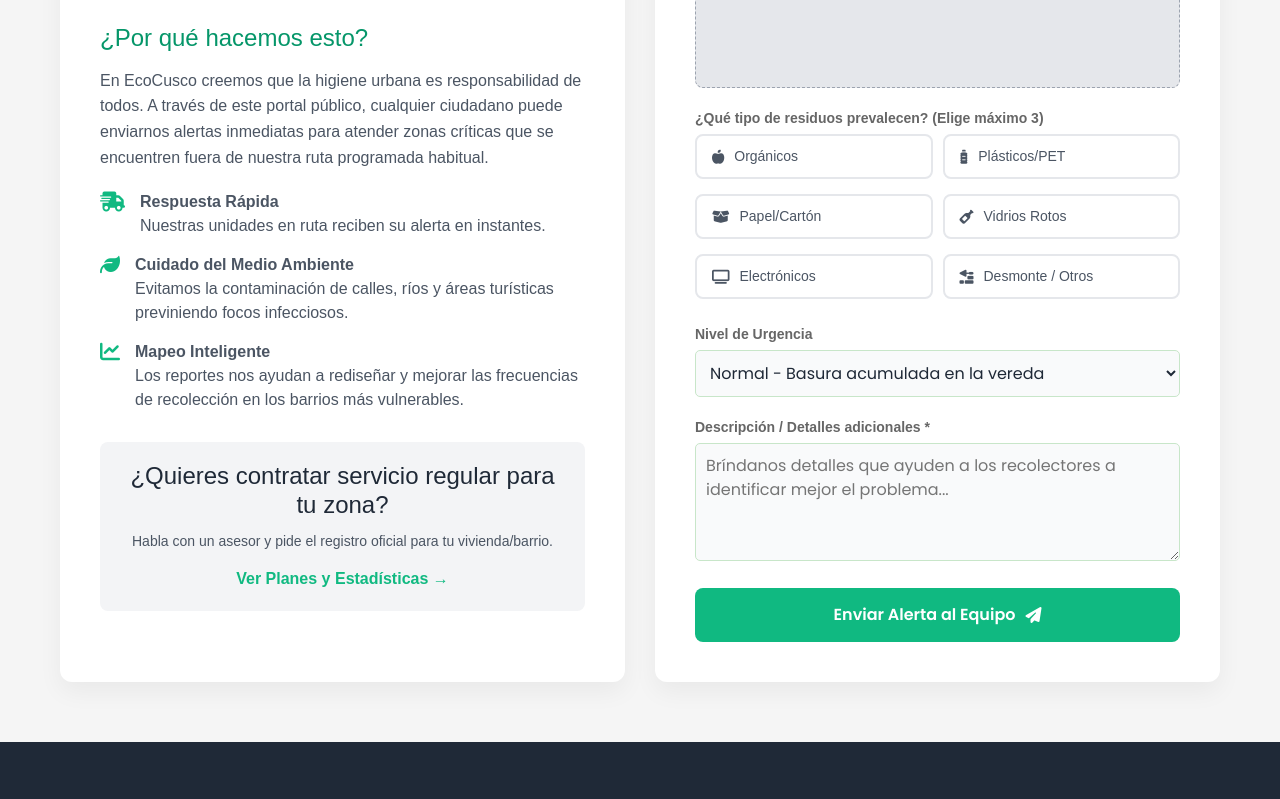
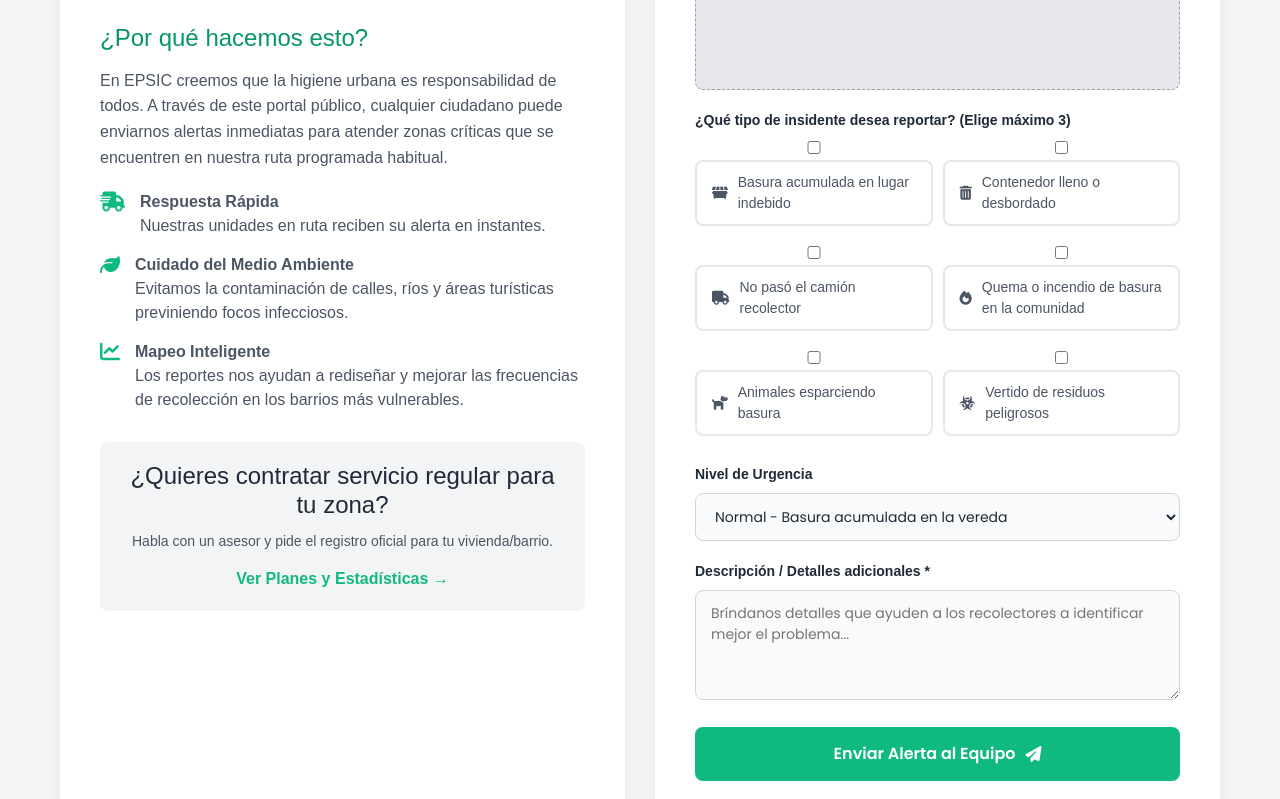
Before and after one commit to Leonardo-Rodriguez2/Sistema-de-Gestion-de-Reciclaje, a PHP site: page /reciclaje/views/public/reportes.php in a window 1280 px wide. Shown: the part 563-1362 px from the top of the page. Run offline with PHP 8.4, Linux system fonts and the light colour scheme.

Commit message:
modificando paginas publicas con los datos de EPSIC

```diff
--- a/views/public/reportes.php
+++ b/views/public/reportes.php
@@ -5,7 +5,7 @@
 
     <!-- Hero Section -->
     <section class="hero">
-        <h1>Ayúdanos a mantener Cusco limpio</h1>
+        <h1>Ayúdanos a mantener la comunidad limpia</h1>
         <p>¿Notaste acumulación de basura o un contenedor desbordado? Reportarlo toma menos de un minuto y moviliza a nuestros equipos.</p>
     </section>
 
@@ -13,9 +13,9 @@
     <main class="container">
         <!-- Izquierda: Información Corporativa -->
         <div class="info-panel">
-            <img src="https://images.unsplash.com/photo-1611284446314-60a58ac0deb9?ixlib=rb-1.2.1&auto=format&fit=crop&w=800&q=80" alt="Personal de Limpieza de EcoCusco">
+            <img src="https://images.unsplash.com/photo-1611284446314-60a58ac0deb9?ixlib=rb-1.2.1&auto=format&fit=crop&w=800&q=80" alt="Personal de Limpieza de EPSIC">
             <h2>¿Por qué hacemos esto?</h2>
-            <p>En EcoCusco creemos que la higiene urbana es responsabilidad de todos. A través de este portal público, cualquier ciudadano puede enviarnos alertas inmediatas para atender zonas críticas que se encuentren fuera de nuestra ruta programada habitual.</p>
+            <p>En EPSIC creemos que la higiene urbana es responsabilidad de todos. A través de este portal público, cualquier ciudadano puede enviarnos alertas inmediatas para atender zonas críticas que se encuentren en nuestra ruta programada habitual.</p>
 
             <ul class="benefits-list">
                 <li>
@@ -70,36 +70,37 @@
                     <label>Dirección Exacta del Incidente *</label>
                     <input type="text" name="ubicacion" placeholder="Ej: Av. El Sol esq. Puente Rosario" required>
                     <div class="map-preview">
-                        [ Mapa Interactivo de Ubicación ]
+                        [ Imagen del insidente o de lo que deseas reportar ]
+                        [ Opcional ]
                     </div>
                 </div>
 
                 <div class="form-group">
-                    <label>¿Qué tipo de residuos prevalecen? (Elige máximo 3)</label>
+                    <label>¿Qué tipo de insidente desea reportar? (Elige máximo 3)</label>
                     <div class="residue-grid">
                         <label class="residue-option">
-                            <input type="checkbox" name="tipo_residuo[]" value="Orgánicos" class="tipo-residuo">
-                            <div class="residue-card"><i class="fas fa-apple-whole"></i> Orgánicos</div>
+                            <input type="checkbox" name="tipo_incidente[]" value="Basura acumulada en lugar indebido" class="tipo-residuo">
+                            <div class="residue-card"><i class="fas fa-dumpster"></i> Basura acumulada en lugar indebido</div>
                         </label>
                         <label class="residue-option">
-                            <input type="checkbox" name="tipo_residuo[]" value="Plásticos" class="tipo-residuo">
-                            <div class="residue-card"><i class="fas fa-bottle-water"></i> Plásticos/PET</div>
+                            <input type="checkbox" name="tipo_incidente[]" value="Contenedor lleno o desbordado" class="tipo-residuo">
+                            <div class="residue-card"><i class="fas fa-trash-alt"></i> Contenedor lleno o desbordado</div>
                         </label>
                         <label class="residue-option">
-                            <input type="checkbox" name="tipo_residuo[]" value="Papel/Cartón" class="tipo-residuo">
-                            <div class="residue-card"><i class="fas fa-box-open"></i> Papel/Cartón</div>
+                            <input type="checkbox" name="tipo_incidente[]" value="No pasó el camión recolector" class="tipo-residuo">
+                            <div class="residue-card"><i class="fas fa-truck"></i> No pasó el camión recolector</div>
                         </label>
                         <label class="residue-option">
-                            <input type="checkbox" name="tipo_residuo[]" value="Vidrio" class="tipo-residuo">
-                            <div class="residue-card"><i class="fas fa-wine-bottle"></i> Vidrios Rotos</div>
+                            <input type="checkbox" name="tipo_incidente[]" value="Quema o incendio de basura" class="tipo-residuo">
+                            <div class="residue-card"><i class="fas fa-fire"></i> Quema o incendio de basura en la comunidad</div>
                         </label>
                         <label class="residue-option">
-                            <input type="checkbox" name="tipo_residuo[]" value="Electrónicos" class="tipo-residuo">
-                            <div class="residue-card"><i class="fas fa-tv"></i> Electrónicos</div>
+                            <input type="checkbox" name="tipo_incidente[]" value="Animales esparciendo basura" class="tipo-residuo">
+                            <div class="residue-card"><i class="fas fa-dog"></i> Animales esparciendo basura</div>
                         </label>
                         <label class="residue-option">
-                            <input type="checkbox" name="tipo_residuo[]" value="Construcción" class="tipo-residuo">
-                            <div class="residue-card"><i class="fas fa-trowel-bricks"></i> Desmonte / Otros</div>
+                            <input type="checkbox" name="tipo_incidente[]" value="Vertido de residuos peligrosos" class="tipo-residuo">
+                            <div class="residue-card"><i class="fas fa-biohazard"></i> Vertido de residuos peligrosos</div>
                         </label>
                     </div>
                 </div>
@@ -135,25 +136,25 @@
                 </p>
                 <div class="impact-stats">
                     <div class="impact-stat-card">
-                        <h3 style="color: var(--primary); font-size: 28px; margin: 0 0 5px 0;">4.5K</h3>
+                        <h3 style="color: var(--primary); font-size: 28px; margin: 0 0 5px 0;">0</h3>
                         <p style="margin: 0; font-size: 14px; opacity: 0.9;">Reportes Atendidos</p>
                     </div>
                     <div class="impact-stat-card">
-                        <h3 style="color: var(--primary); font-size: 28px; margin: 0 0 5px 0;">-12%</h3>
+                        <h3 style="color: var(--primary); font-size: 28px; margin: 0 0 5px 0;">0</h3>
                         <p style="margin: 0; font-size: 14px; opacity: 0.9;">Focos Infecciosos</p>
                     </div>
                     <div class="impact-stat-card">
-                        <h3 style="color: var(--primary); font-size: 28px; margin: 0 0 5px 0;">+8 Tn</h3>
-                        <p style="margin: 0; font-size: 14px; opacity: 0.9;">Cartón Rescatado</p>
+                        <h3 style="color: var(--primary); font-size: 28px; margin: 0 0 5px 0;"></h3>
+                        <p style="margin: 0; font-size: 14px; opacity: 0.9;"></p>
                     </div>
                     <div class="impact-stat-card">
-                        <h3 style="color: var(--primary); font-size: 28px; margin: 0 0 5px 0;"><1h</h3>
+                        <h3 style="color: var(--primary); font-size: 28px; margin: 0 0 5px 0;">3h</h3>
                         <p style="margin: 0; font-size: 14px; opacity: 0.9;">Tiempo Resp. Promedio</p>
                     </div>
                 </div>
             </div>
             <div>
-                <img src="https://images.unsplash.com/photo-1542838132-92c53300491e?ixlib=rb-1.2.1&auto=format&fit=crop&w=800&q=80" alt="Impacto Ambiental" style="width: 100%; border-radius: 12px; shadow: 0 10px 30px rgba(0,0,0,0.5);">
+                <img src="https://images.unsplash.com/photo-1542838132-92c53300491e?ixlib=rb-1.2.1&auto=format&fit=crop&w=800&q=80" alt="Impacto Ambiental" style="width: 100%; border-radius: 12px; box-shadow: 0 10px 30px rgba(0,0,0,0.5);">
             </div>
         </div>
     </section>
@@ -188,7 +189,7 @@
                     </div>
                 </div>
 
-                 <div class="case-card">
+                <div class="case-card">
                     <div class="case-images">
                         <div style="width:50%; background: #FFE4E6; display:flex; align-items:center; justify-content:center; color:#BE123C; font-weight:bold; font-size:18px;">Antes</div>
                         <div style="width:50%; background: #D1FAE5; display:flex; align-items:center; justify-content:center; color:#047857; font-weight:bold; font-size:18px;">Después</div>
@@ -204,8 +205,28 @@
     </section>
 
 <?php
-$extra_css = "
-        :root {
+$content = ob_get_clean();
+include __DIR__ . '/../layouts/public_layout.php';
+?>
+
+<script>
+        // Limitar selección de checkboxes
+        document.addEventListener('DOMContentLoaded', function() {
+            const checkboxes = document.querySelectorAll('.tipo-residuo');
+            checkboxes.forEach(checkbox => {
+                checkbox.addEventListener('change', function() {
+                    const selected = document.querySelectorAll('.tipo-residuo:checked');
+                    if (selected.length > 3) {
+                        this.checked = false;
+                        alert('Por favor selecciona máximo 3 tipos principales para clasificar la alerta.');
+                    }
+                });
+            });
+        });
+</script>
+
+<style>
+    :root {
             --primary: #10B981;
             --primary-dark: #059669;
             --dark: #1F2937;
@@ -474,24 +495,4 @@
         @media (max-width: 900px) {
             .impact-container { grid-template-columns: 1fr; }
         }
-";
-$extra_head = "
-    <script>
-        // Limitar selección de checkboxes
-        document.addEventListener('DOMContentLoaded', function() {
-            const checkboxes = document.querySelectorAll('.tipo-residuo');
-            checkboxes.forEach(checkbox => {
-                checkbox.addEventListener('change', function() {
-                    const selected = document.querySelectorAll('.tipo-residuo:checked');
-                    if (selected.length > 3) {
-                        this.checked = false;
-                        alert('Por favor selecciona máximo 3 tipos principales para clasificar la alerta.');
-                    }
-                });
-            });
-        });
-    </script>
-";
-$content = ob_get_clean();
-include __DIR__ . '/../layouts/public_layout.php';
-?>
+</style>
```
Also changed, not shown: views/public/inicio.php (+12 -10 lines), views/public/nosotros.php (+12 -12 lines), views/public/servicios.php (+36 -33 lines).
